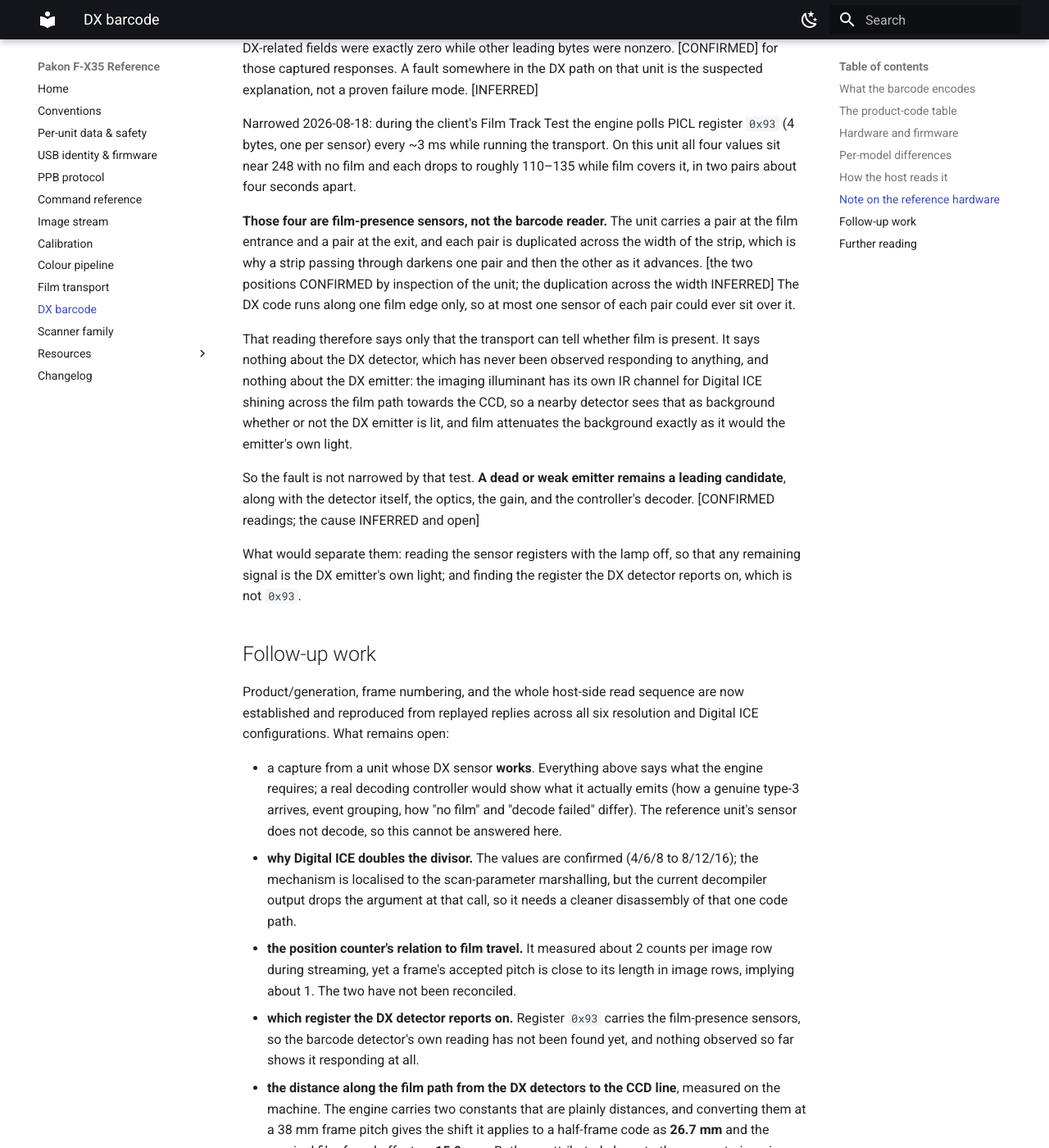
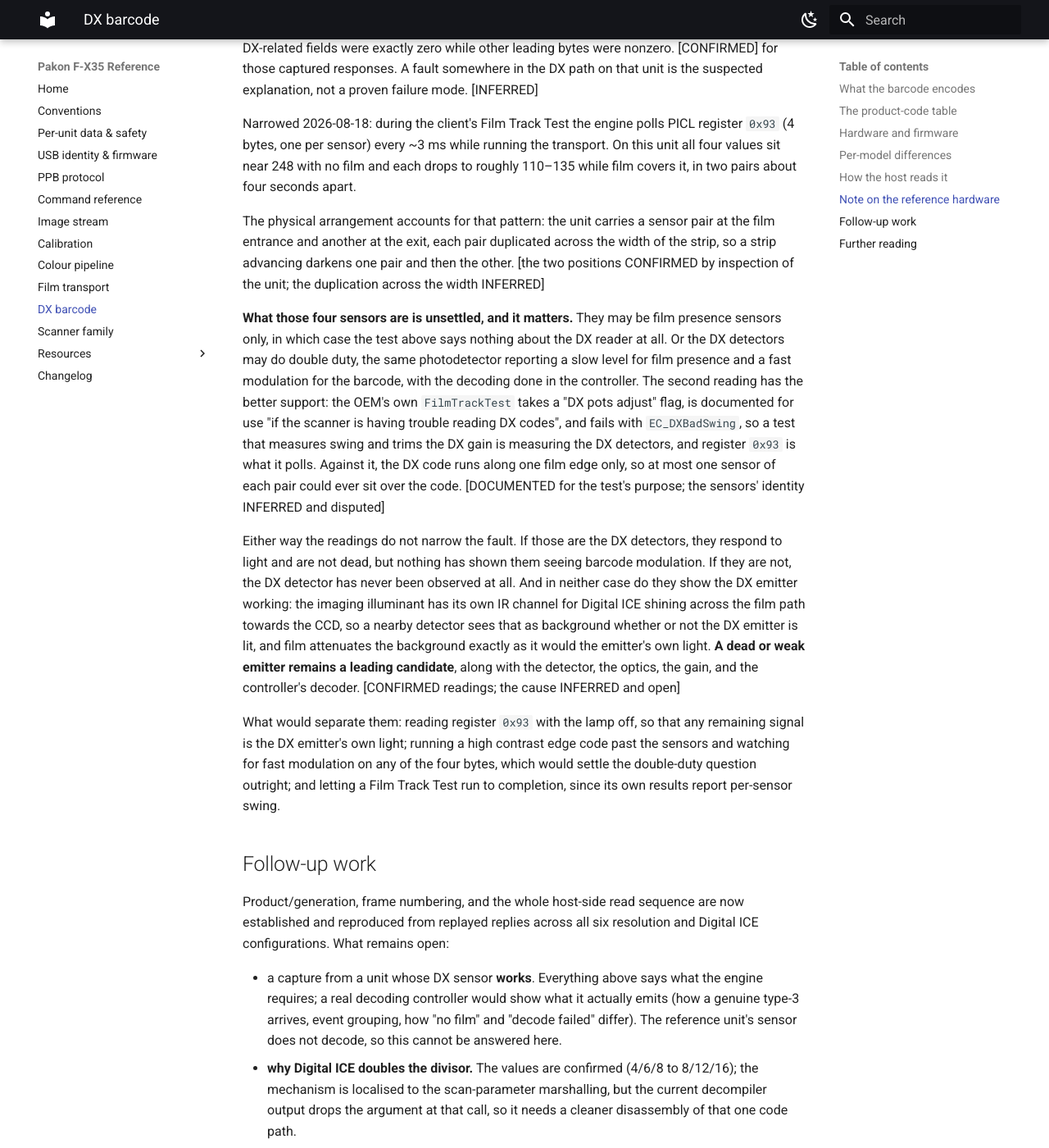
Before and after one commit to alibosworth/pakon-reference, an MkDocs documentation site: the page built from docs/dx-barcode.md, in a window 1280 px wide and 1400 px high, scrolled down 6824 px. Shown: the whole window at 82% size. Built offline with MkDocs 1.6.1 and Material for MkDocs 9.7.7, drawn with Linux system fonts in a browser that asks for light colours; some of the changed text lies outside the part shown.

Commit message:
DX barcode: leave the sensors' identity open instead of asserting it twice
I claimed those four register-0x93 sensors were the DX reader, then that
they were presence sensors and not the reader. The evidence supports
neither assertion. They may be the DX detectors doing double duty, a slow
level for film presence and fast modulation for the barcode, and the
OEM's FilmTrackTest favours that: it trims the DX pots, is documented for
trouble reading DX codes, and fails with EC_DXBadSwing, so it is
measuring DX detectors and 0x93 is what it polls. Against it, the code
runs along one film edge, so at most one sensor of each pair could sit
over it.

The page presents both readings with their support and stops there, and
names what would settle it: watching for fast modulation on any of the
four bytes with a high contrast code passing.

```diff
--- a/docs/dx-barcode.md
+++ b/docs/dx-barcode.md
@@ -316,29 +316,42 @@ the transport. On this unit all four values sit near 248 with no film and
 each drops to roughly 110–135 while film covers it, in two pairs about four
 seconds apart.
 
-**Those four are film-presence sensors, not the barcode reader.** The unit
-carries a pair at the film entrance and a pair at the exit, and each pair is
-duplicated across the width of the strip, which is why a strip passing through
-darkens one pair and then the other as it advances. [the two positions
-CONFIRMED by inspection of the unit; the duplication across the width
-INFERRED] The DX code runs along one film edge only, so at most one sensor of
-each pair could ever sit over it.
+The physical arrangement accounts for that pattern: the unit carries a sensor
+pair at the film entrance and another at the exit, each pair duplicated across
+the width of the strip, so a strip advancing darkens one pair and then the
+other. [the two positions CONFIRMED by inspection of the unit; the duplication
+across the width INFERRED]
 
-That reading therefore says only that the transport can tell whether film is
-present. It says nothing about the DX detector, which has never been observed
-responding to anything, and nothing about the DX emitter: the imaging
-illuminant has its own IR channel for Digital ICE shining across the film path
-towards the CCD, so a nearby detector sees that as background whether or not
-the DX emitter is lit, and film attenuates the background exactly as it would
-the emitter's own light.
+**What those four sensors are is unsettled, and it matters.** They may be film
+presence sensors only, in which case the test above says nothing about the DX
+reader at all. Or the DX detectors may do double duty, the same photodetector
+reporting a slow level for film presence and a fast modulation for the
+barcode, with the decoding done in the controller. The second reading has the
+better support: the OEM's own `FilmTrackTest` takes a "DX pots adjust" flag,
+is documented for use "if the scanner is having trouble reading DX codes", and
+fails with `EC_DXBadSwing`, so a test that measures swing and trims the DX
+gain is measuring the DX detectors, and register `0x93` is what it polls.
+Against it, the DX code runs along one film edge only, so at most one sensor
+of each pair could ever sit over the code. [DOCUMENTED for the test's purpose;
+the sensors' identity INFERRED and disputed]
 
-So the fault is not narrowed by that test. **A dead or weak emitter remains a
-leading candidate**, along with the detector itself, the optics, the gain, and
-the controller's decoder. [CONFIRMED readings; the cause INFERRED and open]
+Either way the readings do not narrow the fault. If those are the DX
+detectors, they respond to light and are not dead, but nothing has shown them
+seeing barcode modulation. If they are not, the DX detector has never been
+observed at all. And in neither case do they show the DX emitter working: the
+imaging illuminant has its own IR channel for Digital ICE shining across the
+film path towards the CCD, so a nearby detector sees that as background
+whether or not the DX emitter is lit, and film attenuates the background
+exactly as it would the emitter's own light. **A dead or weak emitter remains
+a leading candidate**, along with the detector, the optics, the gain, and the
+controller's decoder. [CONFIRMED readings; the cause INFERRED and open]
 
-What would separate them: reading the sensor registers with the lamp off, so
-that any remaining signal is the DX emitter's own light; and finding the
-register the DX detector reports on, which is not `0x93`.
+What would separate them: reading register `0x93` with the lamp off, so that
+any remaining signal is the DX emitter's own light; running a high contrast
+edge code past the sensors and watching for fast modulation on any of the four
+bytes, which would settle the double-duty question outright; and letting a
+Film Track Test run to completion, since its own results report per-sensor
+swing.
 
 ## Follow-up work
 
@@ -359,9 +372,10 @@ resolution and Digital ICE configurations. What remains open:
   counts per image row during streaming, yet a frame's accepted pitch is close
   to its length in image rows, implying about 1. The two have not been
   reconciled.
-- **which register the DX detector reports on.** Register `0x93` carries the
-  film-presence sensors, so the barcode detector's own reading has not been
-  found yet, and nothing observed so far shows it responding at all.
+- **whether the DX detectors and the film-presence sensors are the same
+  parts.** Register `0x93` carries four sensor levels, and it is not settled
+  whether the DX readers are among them (doing double duty) or report
+  somewhere else entirely.
 - **the distance along the film path from the DX detectors to the CCD line**,
   measured on the machine. The engine carries two constants that are plainly
   distances, and converting them at a 38 mm frame pitch gives the shift it
```
Also changed, not shown: docs/CHANGELOG.md (+11 -8 lines).
